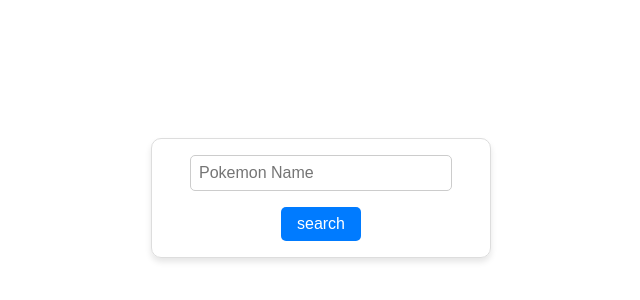
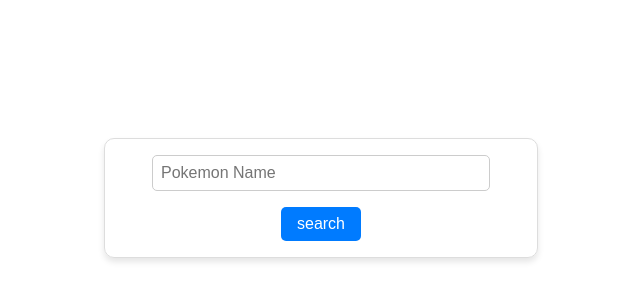
Before and after one commit to prathoseraaj/pokedex, a React (Create React App) app: page / in a window 1280 px wide. Shown: the part 234-534 px from the top of the page, without its empty margins (319-959 px from the left). Built offline with nearby package versions, Linux system fonts and the light colour scheme.

Commit message:
fix: css

```diff
--- a/src/App.css
+++ b/src/App.css
@@ -1,5 +1,6 @@
 .pokedex {
   display: flex;
+  flex-direction: column;
   justify-content: center;
   align-items: center;
   height: 100vh;
@@ -12,7 +13,7 @@
   border: 1px solid #ddd;
   border-radius: 10px;
   padding: 1rem;
-  max-width: 400px;
+  width: 400px;
   margin: 0 auto;
   box-shadow: 0 4px 6px rgba(0, 0, 0, 0.1);
 }
@@ -46,7 +47,7 @@
   border: 1px solid #ddd;
   border-radius: 10px;
   padding: 1rem;
-  max-width: 400px;
+  width: 400px;
   margin: 0 auto;
   box-shadow: 0 4px 6px rgba(0, 0, 0, 0.1);
 }
```
